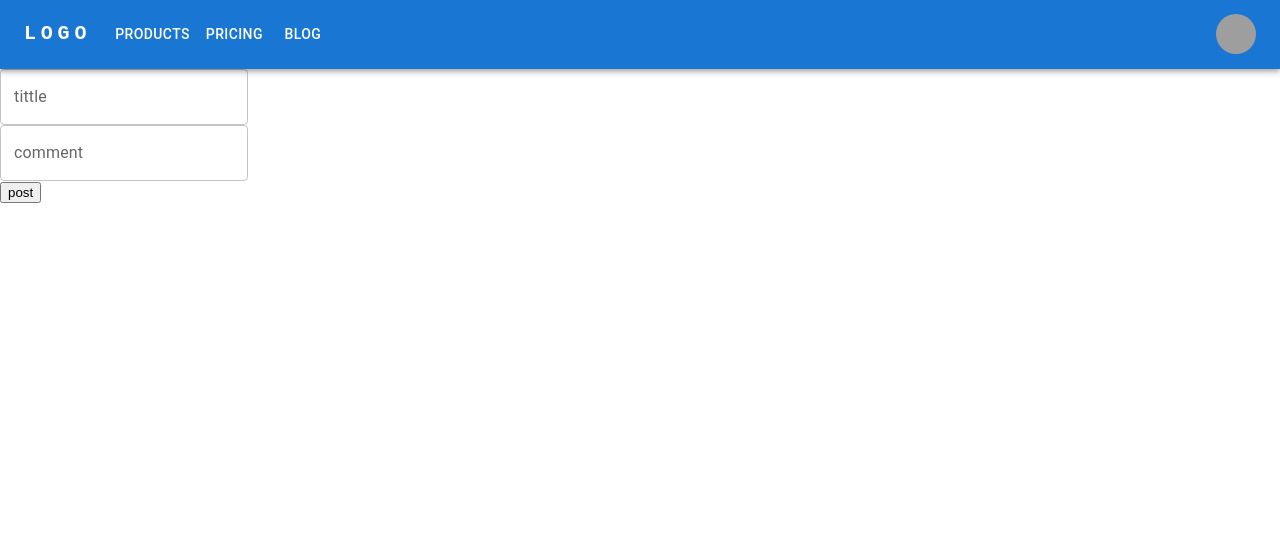
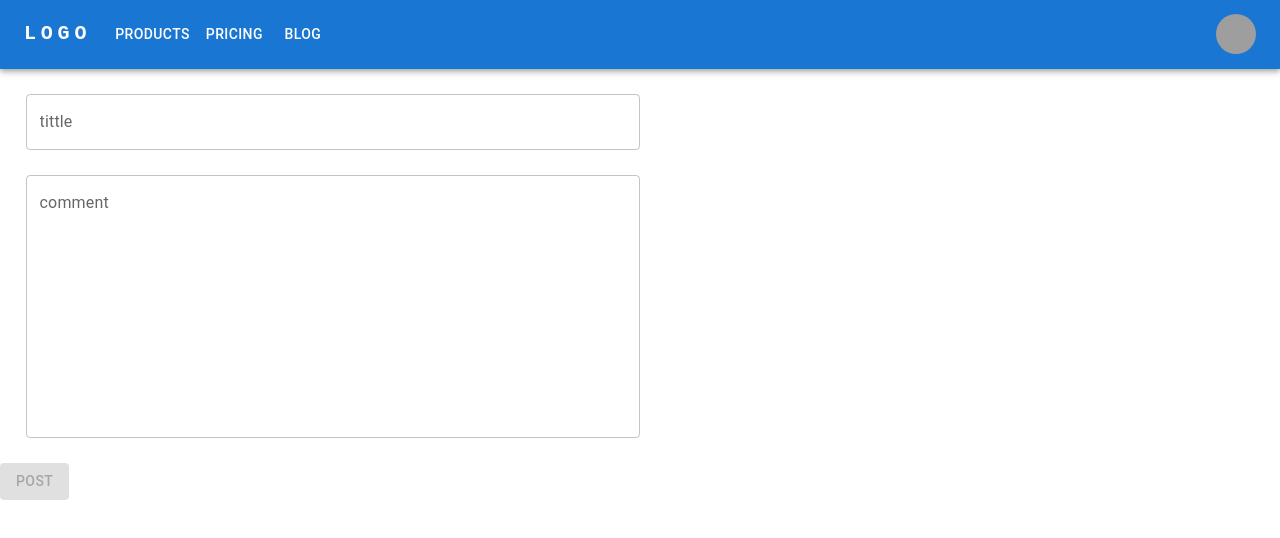
Before and after one commit to Shunkicreate/wakuwaku_Hackz, a React (Create React App) app: page /post in a window 1280 px wide. Shown: the top 538 px of the page. Built offline with nearby package versions, Linux system fonts and the light colour scheme; grey boxes are pictures that could not be loaded.

Commit message:
textbox2

```diff
--- a/src/pages/PostContent/PostContent.tsx
+++ b/src/pages/PostContent/PostContent.tsx
@@ -1,37 +1,82 @@
 import Header from "../../component/header/Header";
 import { useNavigate } from 'react-router-dom';
-import { styled, TextField, withStyles } from "@mui/material";
+import { Button, createMuiTheme, styled, TextField, useFormControl, withStyles } from "@mui/material";
+import { ThemeProvider } from "@emotion/react";
+import react, { useContext, useState } from "react"
 
 const PostContent = (): JSX.Element => {
 
+  const [check, setCheck] = useState(true);
+  const [tittle, setTittle] = useState('');
+  const [comment, setComment] = useState('');
+
+  const theme1 = createMuiTheme({
+    palette: {
+      primary: {
+        main: "#95a5a6"
+      },
+    }
+  });
+  const theme2 = createMuiTheme({
+    palette: {
+      primary: {
+        main: "#7f8c8d"
+      },
+    }
+  });
+
+  const checkFilled = (value: string) => {
+    if (value == '') {
+      setCheck(true);
+    }
+    else {
+      setCheck(false);
+    }
+  }
+
   const navigate = useNavigate();
- //button→投稿ボタンのコンポーネントつくる（全要素そろってるか分岐して違うボタン出す）
+
   return (
     <>
       <Header />
-      <div>
-        {/* <myTextbox>title</myTextbox> */}
-        <TextField id="outlined-basic" label="tittle" variant="outlined" />
-        {/* <input type="text" name="title" placeholder="title"></input> */}
+      {/* <div> */}
+      <div style={{ margin: "2%" }}>
+        <ThemeProvider theme={theme1}>
+          <div>
+            <TextField
+              id="outlined-basic"
+              label="tittle" variant="outlined"
+              style={{
+                width: "50%",
+                marginBottom: "2%"
+              }}
+              onChange={(event) => {
+                setTittle(event.target.value);
+                checkFilled(event.target.value);
+              }} />
+          </div>
+          <div>
+            <TextField
+              id="outlined-basic"
+              label="comment"
+              variant="outlined"
+              multiline
+              minRows="10"
+              style={{
+                width: "50%",
+              }}
+              onChange={(event) => {
+                setComment(event.target.value);
+              }}
+            />
+          </div>
+        </ThemeProvider>
       </div>
-      <div>
-        <TextField id="outlined-basic" label="comment" variant="outlined" />
-      </div>
-      <button onClick={() => {navigate("/")}}>post</button>
+      <ThemeProvider theme={theme2}>
+        <Button variant="contained" disabled={check} onClick={() => { navigate(`/content/${tittle}`) }}>post</Button>
+      </ThemeProvider>
     </>
   );
 };
 
 export default PostContent;
-
-// const myTextbox = styled(TextField)`
-//   position: fixed;
-// `;
-
-// const CustomComponent = withStyles({
-//   root: {
-//     // ここにスタイルを書いたり
-//   },
-//   label: {},
-//   // etc...
-// })(TextField)
```
